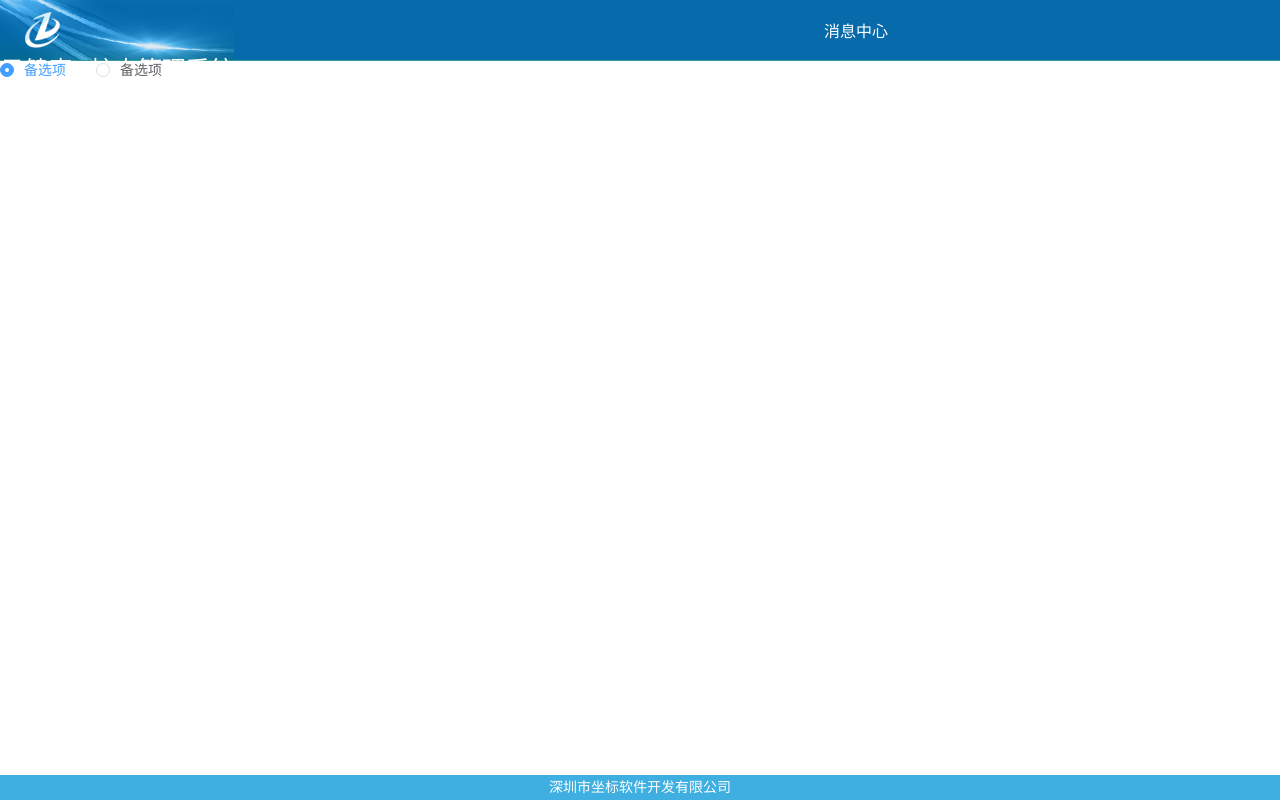
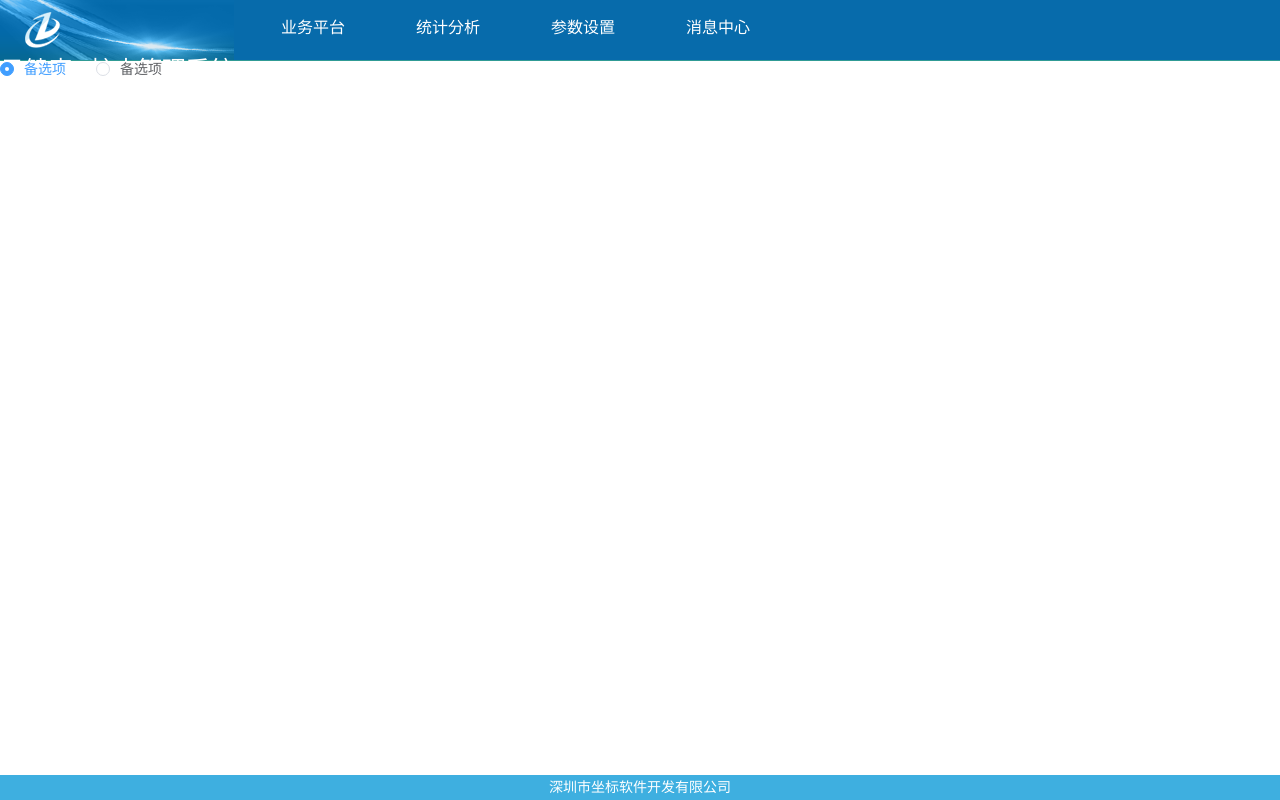
Before and after one commit to cnhis-healthone/cnhis-nurse, a Vue app: page /#/business-platform in a window 1280 px wide. Built offline with nearby package versions, Linux system fonts and the light colour scheme.

Commit message:
头部修改

```diff
--- a/package.json
+++ b/package.json
@@ -10,7 +10,6 @@
     "build": "node build/build.js"
   },
   "dependencies": {
-    "element-ui": "^2.4.6",
     "vue": "^2.5.2",
     "vue-router": "^3.0.1"
   },
@@ -27,6 +26,7 @@
     "chalk": "^2.0.1",
     "copy-webpack-plugin": "^4.0.1",
     "css-loader": "^0.28.11",
+    "element-ui": "^2.4.6",
     "extract-text-webpack-plugin": "^3.0.0",
     "file-loader": "^1.1.11",
     "friendly-errors-webpack-plugin": "^1.6.1",
--- a/src/components/common/Header.vue
+++ b/src/components/common/Header.vue
@@ -1,5 +1,6 @@
 <template>
-  <div class="app-header">
+ <el-header>
+<div class="app-header">
     <div id="banner" class="inline">
       <div class="inline logo">
       </div><div class="inline systemText">云健康 . 护士管理系统</div>
@@ -32,6 +33,8 @@
       </ul>
     </div>
   </div>
+ </el-header>
+
 </template>
 
 <script>
@@ -143,11 +146,12 @@
   }
   .app-header #minMenu ul{
     height:100%;
-    width: 500px;
+    /* width: 500px; */
     margin: 0 auto;
   }
   .app-header ul.list-inline li{
     display: inline-block;
+    float:left
   }
   .app-header .header{
     position: relative;
@@ -155,13 +159,14 @@
     padding:0px;
   }
   .app-header .header a{
-    display:block;
+    display: block;
     text-align: center;
-    height:100%;
-    padding:18px 15px;
-    cursor:pointer;
+    height: 100%;
+    padding: 0px 24px;
+    cursor: pointer;
     color: #FFFFFF;
     text-decoration: none;
+    line-height: 56px;
   }
   .app-header .header a:hover{
     background-color: #045d95;
@@ -235,4 +240,7 @@
     position: relative;
     top: 2px;
   }
+  .el-header{
+    padding:0px 0px;
+  }
 </style>
```
Also changed, not shown: 1 other file (tests, documents, lock files or other folders).
